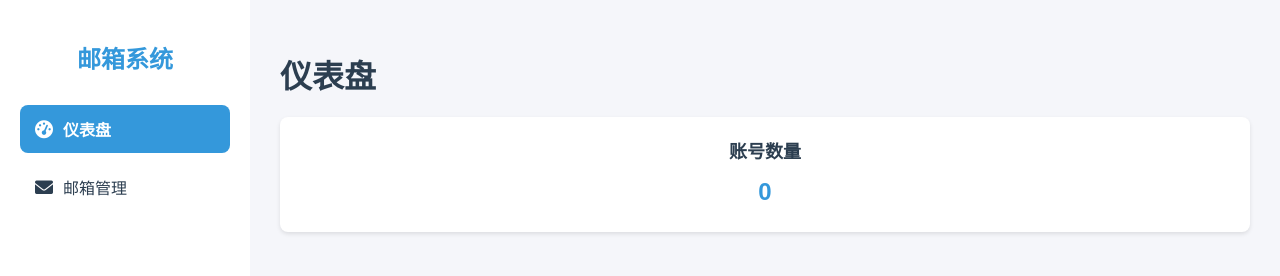
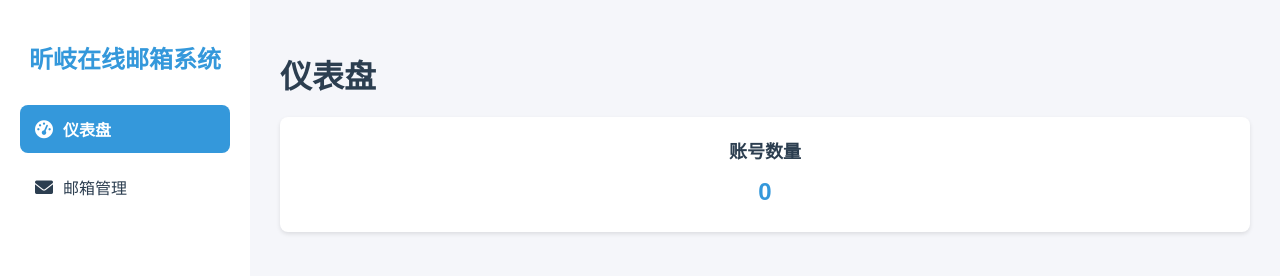
Before and after one commit to nicksuhuang/oauth2, a website: page public/mail.html in a window 1280 px wide. Drawn offline with Linux system fonts and the light colour scheme.

Commit message:
Update mail.html

```diff
--- a/public/mail.html
+++ b/public/mail.html
@@ -4,7 +4,7 @@
 <head>
     <meta charset="UTF-8">
     <meta name="viewport" content="width=device-width, initial-scale=1.0">
-    <title>邮箱系统</title>
+    <title>昕岐在线邮箱系统</title>
     <style>
         /* 基础样式 */
         body {
@@ -527,7 +527,7 @@
     </div>
 
     <div class="sidebar">
-        <h2>邮箱系统</h2>
+        <h2>昕岐在线邮箱系统</h2>
         <ul>
             <li><a href="#" data-target="dashboard" class="active"><i class="fas fa-tachometer-alt"></i>仪表盘</a></li>
             <li><a href="#" data-target="emails"><i class="fas fa-envelope"></i>邮箱管理</a></li>
```
